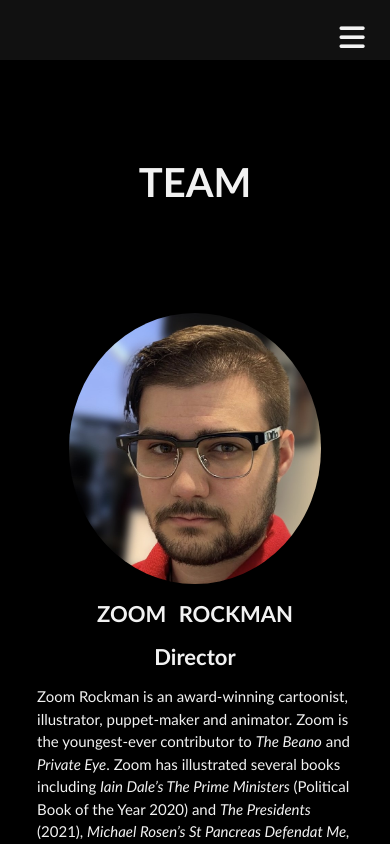
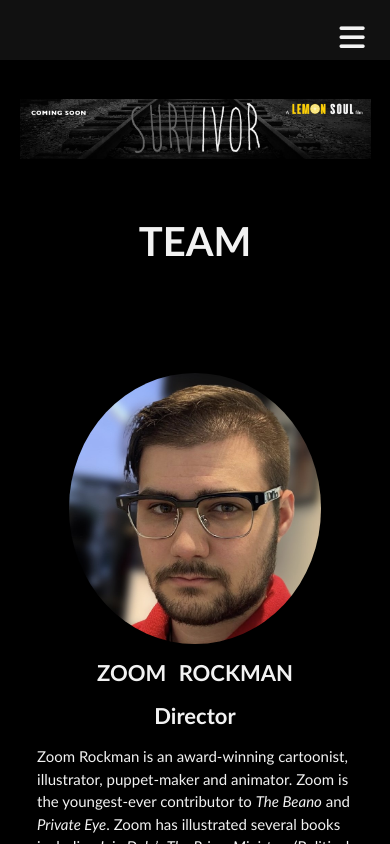
Before and after one commit to totes7/Survivor, a React (Create React App) app: page /info in a window 390 px wide. Shown: the top 844 px of the page. Built offline with nearby package versions, Linux system fonts and the light colour scheme.

Commit message:
add film banner to appropriate pages

```diff
--- a/src/App.css
+++ b/src/App.css
@@ -139,6 +139,10 @@ body {
   margin: 5%;
 }
 
+.film-banner {
+  width: 60%;
+}
+
 #research {
   padding: 5% 20% 20%;
   display: grid;
@@ -201,6 +205,13 @@ body {
 }
 
 /* Info (Production) */
+
+.info {
+  display: flex;
+  flex-flow: column;
+  align-items: center;
+  justify-content: center;
+}
 
 .info h1 {
   font-size: 40px;
@@ -637,11 +648,11 @@ body {
 
 .book {
   height: 100%;
-  padding: 5% 10%;
   text-align: center;
 }
 
 .book h1 {
+  margin-top: 5%;
   font-size: 40px;
 }
 
@@ -684,7 +695,6 @@ body {
 
 .contact {
   height: 100%;
-  padding: 5%;
   display: flex;
   flex-flow: column;
   align-items: center;
@@ -693,6 +703,7 @@ body {
 
 .contact h1 {
   font-size: 40px;
+  margin-top: 5%;
 }
 
 .contact p {
@@ -788,6 +799,10 @@ body {
   .about p {
     font-size: 18px;
     padding: 0;
+  }
+
+  .film-banner {
+    width: 90%;
   }
 
   #puppets-image {
--- a/src/components/Hero.css
+++ b/src/components/Hero.css
@@ -93,6 +93,11 @@ video {
   color: rgb(242, 242, 242);
 }
 
+.video-buttons button a {
+  text-decoration: none;
+  color: rgb(242, 242, 242);
+}
+
 .video-buttons button:hover {
   background-color: rgb(11, 87, 208);
   color: rgb(242, 242, 242);
--- a/src/components/Hero.jsx
+++ b/src/components/Hero.jsx
@@ -1,5 +1,5 @@
 import React from "react";
-// import { Link } from "react-router-dom";
+import { Link } from "react-router-dom";
 import "../App.css";
 import "./Hero.css";
 import video from "../videos/HomeBGVideo.mp4";
@@ -15,7 +15,10 @@ function Hero() {
       <div className="video-banner">
         <img src={logo} alt="Survivor logo" />
         <div className="video-buttons">
-          <button>WATCH TRAILER</button>
+          <button>
+            <Link to="/media">WATCH TRAILER</Link>
+          </button>
+
           <button>BOOK SCREENING</button>
         </div>
       </div>
--- a/src/components/pages/About.jsx
+++ b/src/components/pages/About.jsx
@@ -3,11 +3,15 @@ import "../../App.css";
 import Characters from "../Characters";
 import Footer from "../Footer";
 import video from "../../videos/video1.MP4";
+import banner from "../../images/BannerLogo.jpg";
 
 function About() {
   return (
     <>
       <div className="about">
+
+        <img className="film-banner" src={banner} alt="film banner" />
+
         <h1>SYNOPSIS</h1>
         <div className="synopsis">
           <p>
--- a/src/components/pages/Book.jsx
+++ b/src/components/pages/Book.jsx
@@ -5,11 +5,13 @@ import cover from "../../images/BookCover.webp";
 import ivor from "../../images/IvorProfile.jpg";
 import Card from "../Card";
 import Footer from "../Footer";
+import banner from "../../images/BannerLogo.jpg";
 
 function Book() {
   return (
     <>
       <div className="book">
+        <img className="film-banner" src={banner} alt="film banner" />
         <h1>THE BOOK</h1>
         <div className="book-container">
           <Card
--- a/src/components/pages/Contact.jsx
+++ b/src/components/pages/Contact.jsx
@@ -3,6 +3,7 @@ import { useState } from "react";
 import { send } from "emailjs-com";
 import "../../App.css";
 import Footer from "../Footer";
+import banner from "../../images/BannerLogo.jpg";
 
 function Contact() {
   const [toSend, setToSend] = useState({
@@ -39,6 +40,9 @@ function Contact() {
   return (
     <>
       <div className="contact">
+
+        <img className="film-banner" src={banner} alt="film banner" />
+
         <h1>CONTACT</h1>
         <p>
           The team welcomes any feedback, information, suggestions and questions.
--- a/src/components/pages/Info.jsx
+++ b/src/components/pages/Info.jsx
@@ -17,11 +17,15 @@ import erran from "../../images/ErranProfile.jpg";
 import pini from "../../images/PiniProfile.jpg";
 import matt from "../../images/MattProfile.jpg";
 import lemon from "../../images/LemonSoul.png";
+import banner from "../../images/BannerLogo.jpg";
 
 function Info() {
   return (
     <>
       <div className="info">
+
+        <img className="film-banner" src={banner} alt="film banner" />
+
         <h1>TEAM</h1>
 
         <div id="team">
```
Also changed, not shown: src/images/BannerLogo.jpg (added).
